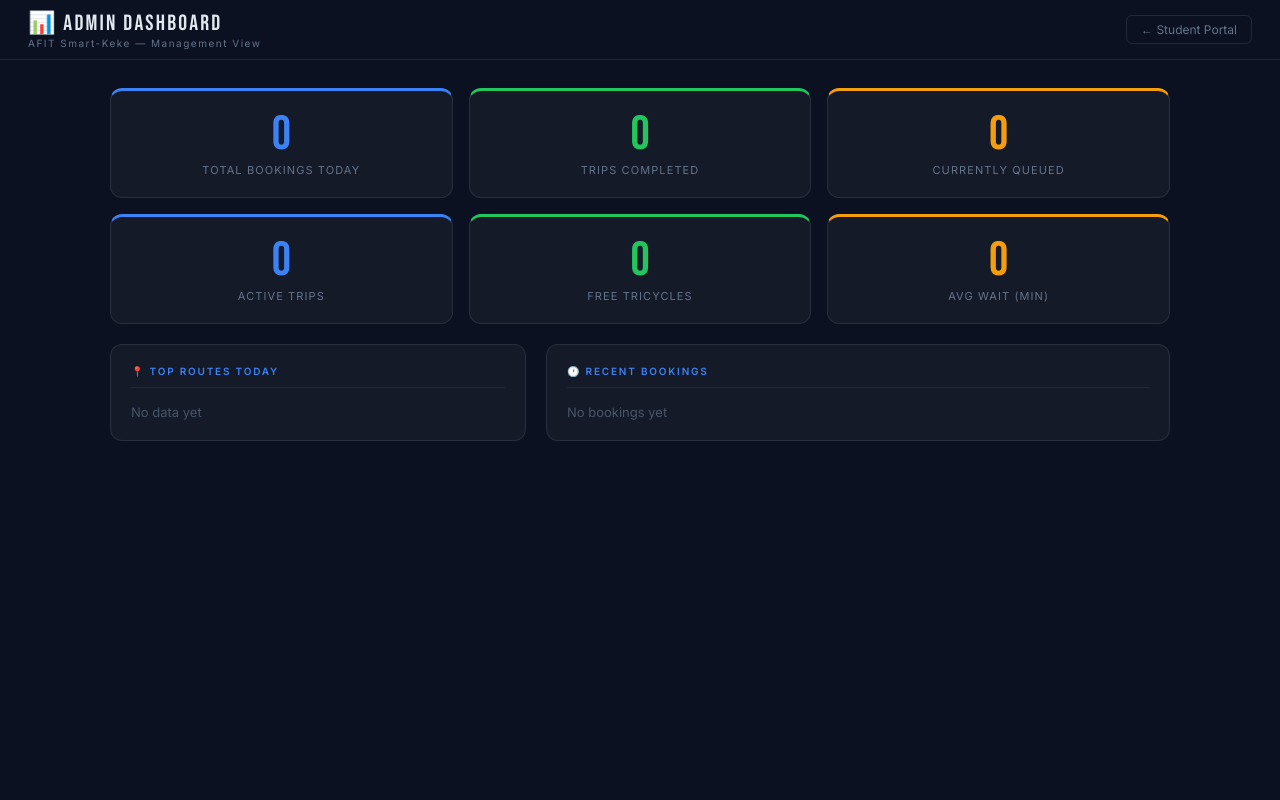
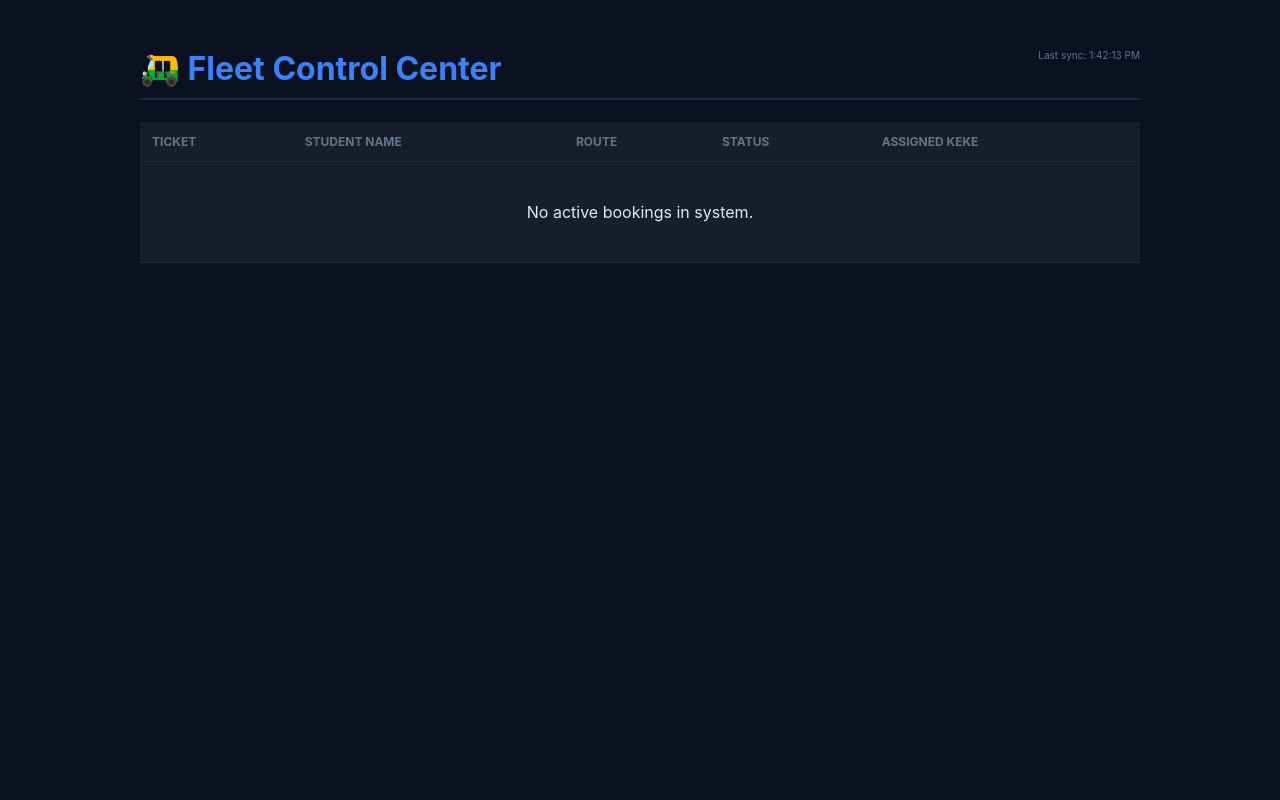
Before and after one commit to Tymakarfi/Afit-keke, a Flask app: page /admin in a window 1280 px wide. Run offline with Flask 3, Linux system fonts and the light colour scheme.

Commit message:
Update admin.html

```diff
--- a/templates/admin.html
+++ b/templates/admin.html
@@ -1,92 +1,75 @@
 <!DOCTYPE html>
 <html lang="en">
 <head>
-  <meta charset="UTF-8"/>
-  <meta name="viewport" content="width=device-width, initial-scale=1.0"/>
+    <meta charset="UTF-8">
     <title>AFIT Keke — Admin Dashboard</title>
-  <link href="https://fonts.googleapis.com/css2?family=Bebas+Neue&family=Inter:wght@300;400;600&display=swap" rel="stylesheet"/>
     <style>
-    *, *::before, *::after { box-sizing: border-box; margin: 0; padding: 0; }
-    body { background: #0b1120; color: #e2e8f0; font-family: 'Inter', sans-serif; min-height: 100vh; }
-    header { background: rgba(11,17,32,0.95); border-bottom: 1px solid rgba(255,255,255,0.09); padding: 0 28px; height: 60px; display: flex; align-items: center; justify-content: space-between; }
-    .h-title { font-family: 'Bebas Neue', sans-serif; font-size: 22px; letter-spacing: 0.1em; }
-    .h-sub { font-size: 10px; color: #64748b; letter-spacing: 0.15em; }
-    .back-btn { font-size: 12px; color: #64748b; text-decoration: none; border: 1px solid rgba(255,255,255,0.1); padding: 6px 14px; border-radius: 6px; }
-    .back-btn:hover { color: #3b82f6; border-color: #3b82f6; }
-    main { max-width: 1100px; margin: 28px auto; padding: 0 20px; }
-    .stats-grid { display: grid; grid-template-columns: repeat(3, 1fr); gap: 16px; margin-bottom: 20px; }
-    .stat-card { background: rgba(255,255,255,0.04); border: 1px solid rgba(255,255,255,0.09); border-radius: 12px; padding: 20px; text-align: center; }
-    .stat-num { font-family: 'Bebas Neue', sans-serif; font-size: 48px; line-height: 1; }
-    .stat-label { font-size: 11px; color: #64748b; letter-spacing: 0.1em; text-transform: uppercase; margin-top: 4px; }
-    .stat-blue { border-top: 3px solid #3b82f6; } .stat-blue .stat-num { color: #3b82f6; }
-    .stat-green { border-top: 3px solid #22c55e; } .stat-green .stat-num { color: #22c55e; }
-    .stat-gold { border-top: 3px solid #f59e0b; } .stat-gold .stat-num { color: #f59e0b; }
-    .bottom-grid { display: grid; grid-template-columns: 1fr 1.5fr; gap: 20px; }
-    .card { background: rgba(255,255,255,0.04); border: 1px solid rgba(255,255,255,0.09); border-radius: 12px; padding: 20px; }
-    .card-title { font-size: 10px; font-weight: 600; letter-spacing: 0.18em; text-transform: uppercase; color: #3b82f6; margin-bottom: 16px; padding-bottom: 10px; border-bottom: 1px solid rgba(59,130,246,0.15); }
-    .route-item { display: flex; align-items: center; gap: 10px; margin-bottom: 10px; }
-    .route-bar-bg { flex: 1; background: rgba(255,255,255,0.06); border-radius: 4px; height: 8px; overflow: hidden; }
-    .route-bar { height: 100%; background: linear-gradient(90deg, #1e40af, #3b82f6); border-radius: 4px; transition: width 0.6s; }
-    .route-name { font-size: 11px; color: #94a3b8; width: 200px; }
-    .route-count { font-size: 12px; font-weight: 700; color: #3b82f6; width: 24px; text-align: right; }
-    .booking-row { display: flex; align-items: center; gap: 10px; padding: 9px 0; border-bottom: 1px solid rgba(255,255,255,0.05); font-size: 12px; }
-    .booking-row:last-child { border-bottom: none; }
-    .b-dot { width: 7px; height: 7px; border-radius: 50%; flex-shrink: 0; }
-    .s-queued { background: #3b82f6; } .s-assigned { background: #f59e0b; } .s-completed { background: #22c55e; } .s-cancelled { background: #ef4444; }
-    .b-name { font-weight: 600; width: 120px; }
-    .b-route { color: #64748b; flex: 1; }
-    .b-ticket { font-family: monospace; color: #f59e0b; font-size: 11px; }
-    @media (max-width: 700px) { .stats-grid { grid-template-columns: 1fr 1fr; } .bottom-grid { grid-template-columns: 1fr; } }
+        body { font-family: 'Inter', sans-serif; background: #0b1120; color: #e2e8f0; padding: 20px; }
+        .container { max-width: 1000px; margin: auto; }
+        h1 { color: #3b82f6; border-bottom: 2px solid #1e293b; padding-bottom: 10px; }
+        table { width: 100%; border-collapse: collapse; margin-top: 20px; background: rgba(255,255,255,0.05); }
+        th, td { padding: 12px; text-align: left; border-bottom: 1px solid #1e293b; }
+        th { color: #64748b; font-size: 12px; text-transform: uppercase; }
+        .status-queued { color: #f59e0b; font-weight: bold; }
+        .status-assigned { color: #22c55e; font-weight: bold; }
+        .refresh-tag { font-size: 10px; color: #64748b; float: right; }
     </style>
 </head>
 <body>
-<header>
-  <div>
-    <div class="h-title">📊 Admin Dashboard</div>
-    <div class="h-sub">AFIT Smart-Keke — Management View</div>
+    <div class="container">
+        <span class="refresh-tag" id="last-update">Updating...</span>
+        <h1>🛺 Fleet Control Center</h1>
+
+        <table>
+            <thead>
+                <tr>
+                    <th>Ticket</th>
+                    <th>Student Name</th>
+                    <th>Route</th>
+                    <th>Status</th>
+                    <th>Assigned Keke</th>
+                </tr>
+            </thead>
+            <tbody id="admin-table-body">
+                <tr><td colspan="5">Loading live data...</td></tr>
+            </tbody>
+        </table>
     </div>
-  <a href="/login" class="back-btn">← Student Portal</a>
-</header>
-<main>
-  <div class="stats-grid">
-    <div class="stat-card stat-blue"><div class="stat-num" id="s-total">0</div><div class="stat-label">Total Bookings Today</div></div>
-    <div class="stat-card stat-green"><div class="stat-num" id="s-completed">0</div><div class="stat-label">Trips Completed</div></div>
-    <div class="stat-card stat-gold"><div class="stat-num" id="s-queued">0</div><div class="stat-label">Currently Queued</div></div>
-    <div class="stat-card stat-blue"><div class="stat-num" id="s-active">0</div><div class="stat-label">Active Trips</div></div>
-    <div class="stat-card stat-green"><div class="stat-num" id="s-free">0</div><div class="stat-label">Free Tricycles</div></div>
-    <div class="stat-card stat-gold"><div class="stat-num" id="s-wait">0</div><div class="stat-label">Avg Wait (min)</div></div>
-  </div>
-  <div class="bottom-grid">
-    <div class="card">
-      <div class="card-title">📍 Top Routes Today</div>
-      <div id="routes-list"><div style="color:#475569;font-size:13px">No data yet</div></div>
-    </div>
-    <div class="card">
-      <div class="card-title">🕐 Recent Bookings</div>
-      <div id="recent-list"><div style="color:#475569;font-size:13px">No bookings yet</div></div>
-    </div>
-  </div>
-</main>
+
     <script>
-  async function refresh() {
-    const res = await fetch("/admin/stats");
-    const d = await res.json();
-    document.getElementById("s-total").textContent = d.total_today;
-    document.getElementById("s-completed").textContent = d.completed_today;
-    document.getElementById("s-queued").textContent = d.queued_now;
-    document.getElementById("s-active").textContent = d.active_now;
-    document.getElementById("s-free").textContent = d.free_tricycles;
-    document.getElementById("s-wait").textContent = d.avg_wait;
-    const maxTrips = d.top_routes.length ? d.top_routes[0].trips : 1;
-    document.getElementById("routes-list").innerHTML = d.top_routes.length
-      ? d.top_routes.map(r => `<div class="route-item"><div class="route-name">${r.route}</div><div class="route-bar-bg"><div class="route-bar" style="width:${(r.trips/maxTrips*100)}%"></div></div><div class="route-count">${r.trips}</div></div>`).join("")
-      : '<div style="color:#475569;font-size:13px">No trips yet today</div>';
-    document.getElementById("recent-list").innerHTML = d.recent_bookings.length
-      ? d.recent_bookings.map(b => `<div class="booking-row"><div class="b-dot s-${b.status}"></div><div class="b-name">${b.name}</div><div class="b-route">${b.pickup} → ${b.destination}</div><div class="b-ticket">${b.ticket_code}</div></div>`).join("")
-      : '<div style="color:#475569;font-size:13px">No bookings yet</div>';
+        // The key must match the ADMIN_KEY in your app.py
+        const ADMIN_KEY = "afit2026";
+
+        async function refreshAdminDashboard() {
+            try {
+                const res = await fetch(`/admin/all_data?key=${ADMIN_KEY}`);
+                if (!res.ok) throw new Error("Unauthorized");
+
+                const data = await res.json();
+                const tableBody = document.getElementById('admin-table-body');
+
+                if (data.bookings.length === 0) {
+                    tableBody.innerHTML = '<tr><td colspan="5" style="text-align:center; padding:40px;">No active bookings in system.</td></tr>';
+                } else {
+                    tableBody.innerHTML = data.bookings.map(b => `
+                        <tr>
+                            <td><code>${b.ticket_code}</code></td>
+                            <td>${b.name}</td>
+                            <td>${b.pickup} → ${b.destination}</td>
+                            <td><span class="status-${b.status}">${b.status.toUpperCase()}</span></td>
+                            <td>${b.tricycle || '—'}</td>
+                        </tr>
+                    `).join('');
                 }
-  refresh();
-  setInterval(refresh, 5000);
+                document.getElementById('last-update').textContent = "Last sync: " + new Date().toLocaleTimeString();
+            } catch (err) {
+                document.getElementById('admin-table-body').innerHTML = '<tr><td colspan="5" style="color:red; text-align:center;">Error: ' + err.message + '. Ensure URL includes ?key=afit2026</td></tr>';
+            }
+        }
+
+        // Auto-refresh every 5 seconds
+        setInterval(refreshAdminDashboard, 5000);
+        refreshAdminDashboard();
     </script>
 </body>
 </html>
```
Lines whose indentation alone changed are shown as unchanged.
